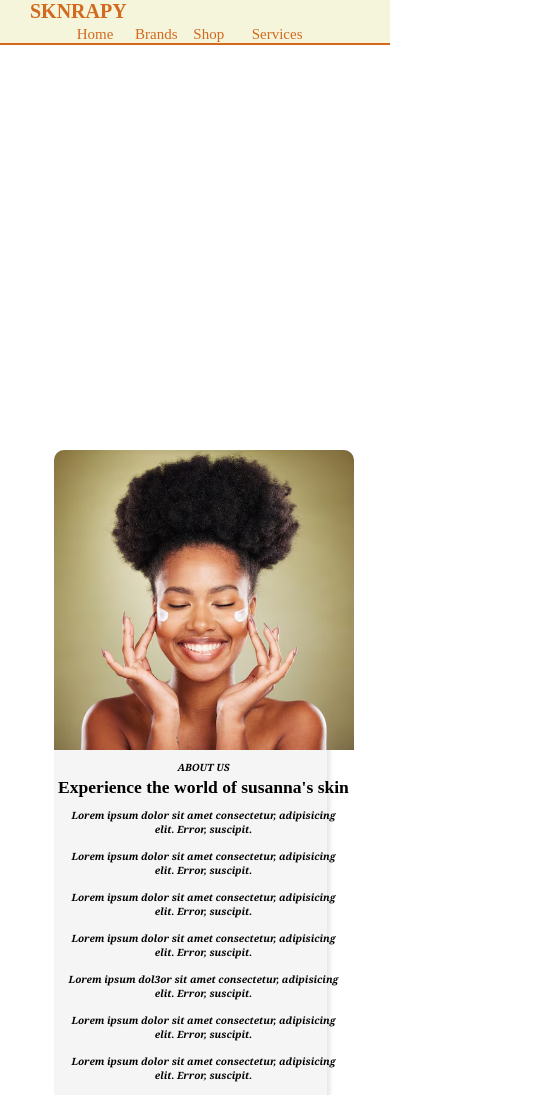
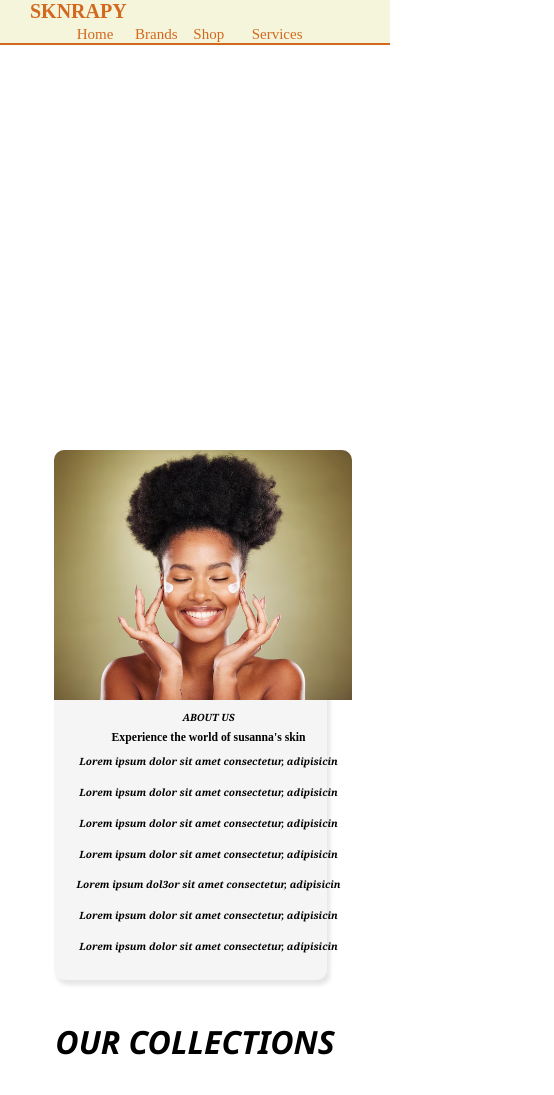
Before and after one commit to AdakoleNaomie/skincarewebsite, a plain HTML site: page index.html in a window 390 px wide. Shown: the top 1095 px of the page, 554 px wide, since content can reach past the window. Drawn offline with Linux system fonts and the light colour scheme.

Commit message:
first commit

```diff
--- a/index.html
+++ b/index.html
@@ -108,13 +108,13 @@
                     <div class="texts">
                         <p>ABOUT US</p>
                         <h3>Experience the world of susanna's skin</h3>
-                        <p>Lorem ipsum dolor sit amet consectetur, adipisicing elit. Error, suscipit.</p>
-                        <p>Lorem ipsum dolor sit amet consectetur, adipisicing elit. Error, suscipit.</p>
-                        <p>Lorem ipsum dolor sit amet consectetur, adipisicing elit. Error, suscipit.</p>
-                        <p>Lorem ipsum dolor sit amet consectetur, adipisicing elit. Error, suscipit.</p>
-                        <p>Lorem ipsum dol3or sit amet consectetur, adipisicing elit. Error, suscipit.</p>
-                        <p>Lorem ipsum dolor sit amet consectetur, adipisicing elit. Error, suscipit.</p>
-                        <p>Lorem ipsum dolor sit amet consectetur, adipisicing elit. Error, suscipit.</p>
+                        <p>Lorem ipsum dolor sit amet consectetur, adipisicin</p>
+                        <p>Lorem ipsum dolor sit amet consectetur, adipisicin</p>
+                        <p>Lorem ipsum dolor sit amet consectetur, adipisicin</p>
+                        <p>Lorem ipsum dolor sit amet consectetur, adipisicin</p>
+                        <p>Lorem ipsum dol3or sit amet consectetur, adipisicin</p>
+                        <p>Lorem ipsum dolor sit amet consectetur, adipisicin</p>
+                        <p>Lorem ipsum dolor sit amet consectetur, adipisicin</p>
                     </div>
                 </div>
                 </div>
--- a/project.css
+++ b/project.css
@@ -1269,6 +1269,9 @@ h6 {
     .boxindiv1 {
         display: block;
     }
+    .our {
+        font-size: 2em;
+    }
     .nav1 {
         height: 50px;
         width: 100%;
@@ -1286,11 +1289,12 @@ h6 {
     .firstbgimg {
         background-image: url(bg\ 18.webp);
         background-repeat: no-repeat;
-        background-size: contain;
-        background-position: 0px -20px;
+        background-size: cover;
+        background-position: center;
         height: 400px;
         position: relative;
         width: 100%;
+        border-radius: 0;
 
 
     }
@@ -1487,8 +1491,8 @@ h6 {
     }
     .imgindiv1 {
         background-image: url(photo\ 8.avif) ;
-        height: 300px;
-        width: 300px;
+        height: 250px;
+        width: 298px;
         background-position: center;
         background-size: cover;
         background-repeat: no-repeat;
@@ -1498,7 +1502,8 @@ h6 {
 
     }
     .texts {
-        font-size: 15px;
+        font-size: 10px;
+        margin-left: -190px;
     }
     p {
         padding-bottom: 1%;
@@ -1506,7 +1511,7 @@ h6 {
     }
 
 
-    .div3 img, .textindiv1 {
+    .div3 img {
         width: 300px;
         height: auto;
         margin-left: 0;
@@ -1565,8 +1570,8 @@ h6 {
     }
     .imgindiv2 {
         background-image: url(photo\ 9.avif) ;
-        height: 300px;
-        width: 300px;
+        height: 250px;
+        width: 298px;
         background-position: center;
         background-size: cover;
         background-repeat: no-repeat;
```
